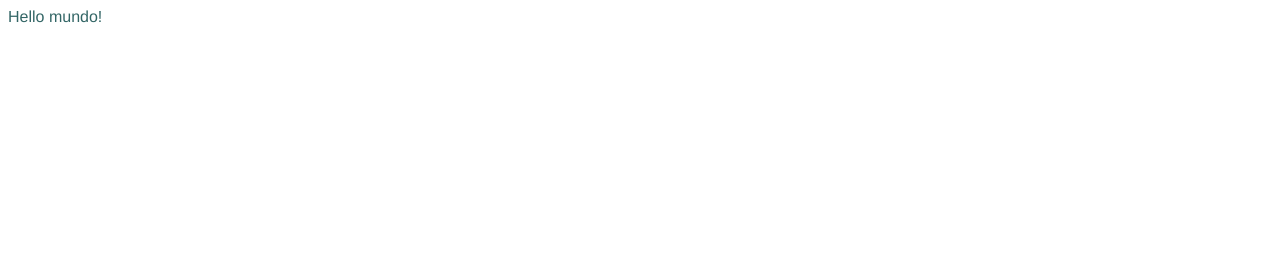
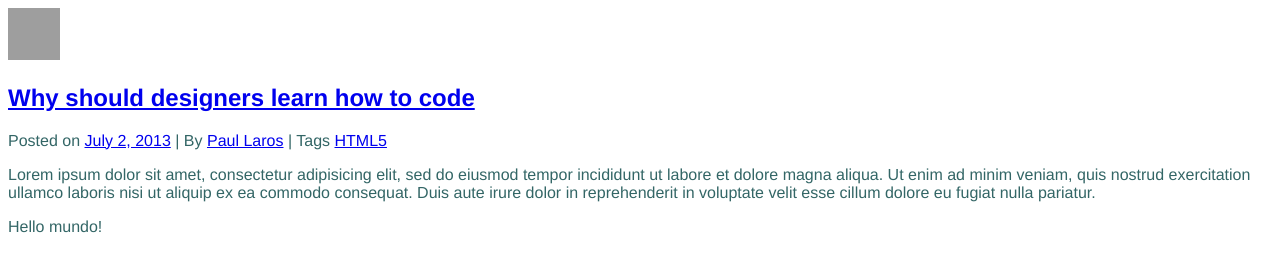
Before and after one commit to inakidelamadrid/blog-with-gatsby, a Gatsby site: page / in a window 1280 px wide. Built offline with nearby package versions, Linux system fonts and the light colour scheme; Gatsby itself is replaced by a stand-in of ours; grey boxes are pictures that could not be loaded.

Commit message:
Added my first component which is an entry for the blog's index

```diff
--- /dev/null
+++ b/src/components/IndexBlogEntry/index.js
@@ -0,0 +1,46 @@
+import React from "react"
+const defaultImage = (
+  <img
+    class="entry-avatar"
+    alt="Paul Laros"
+    height="52"
+    width="52"
+    src="http://www.gravatar.com/avatar/ea67e860739cd91fe40b6797e97e6820.jpg?s=52"
+  />
+)
+const IndexBlogEntry = ({
+  author,
+  content,
+  tags,
+  title,
+  image = defaultImage,
+}) => {
+  return (
+    <section class="post">
+      <header class="entry-header">
+        {image}
+        <h2 class="entry-title">
+          <a href="single.html">{title}</a>
+        </h2>
+        <p class="entry-meta">
+          Posted on{" "}
+          <a class="entry-date" href="date.html">
+            July 2, 2013
+          </a>{" "}
+          | By{" "}
+          <a class="entry-author" href="author.html">
+            {author}
+          </a>{" "}
+          | Tags{" "}
+          {tags.map(tag => (
+            <a class="label label-primary" href={tag.href}>
+              {tag.title}
+            </a>
+          ))}
+        </p>
+      </header>
+      <div class="entry-description">{content}</div>
+    </section>
+  )
+}
+export default IndexBlogEntry
--- a/src/pages/index.js
+++ b/src/pages/index.js
@@ -1,3 +1,23 @@
 import React from "react"
 import "../styles/main.scss"
-export default () => <div>Hello mundo!</div>
+import IndexBlogEntry from "../components/IndexBlogEntry"
+export default () => (
+  <div>
+    <IndexBlogEntry
+      author="Paul Laros"
+      content={
+        <p>
+          Lorem ipsum dolor sit amet, consectetur adipisicing elit, sed do
+          eiusmod tempor incididunt ut labore et dolore magna aliqua. Ut enim ad
+          minim veniam, quis nostrud exercitation ullamco laboris nisi ut
+          aliquip ex ea commodo consequat. Duis aute irure dolor in
+          reprehenderit in voluptate velit esse cillum dolore eu fugiat nulla
+          pariatur.
+        </p>
+      }
+      tags={[{ title: "HTML5", href: "tag.html" }]}
+      title="Why should designers learn how to code"
+    />
+    <p>Hello mundo!</p>
+  </div>
+)
```
